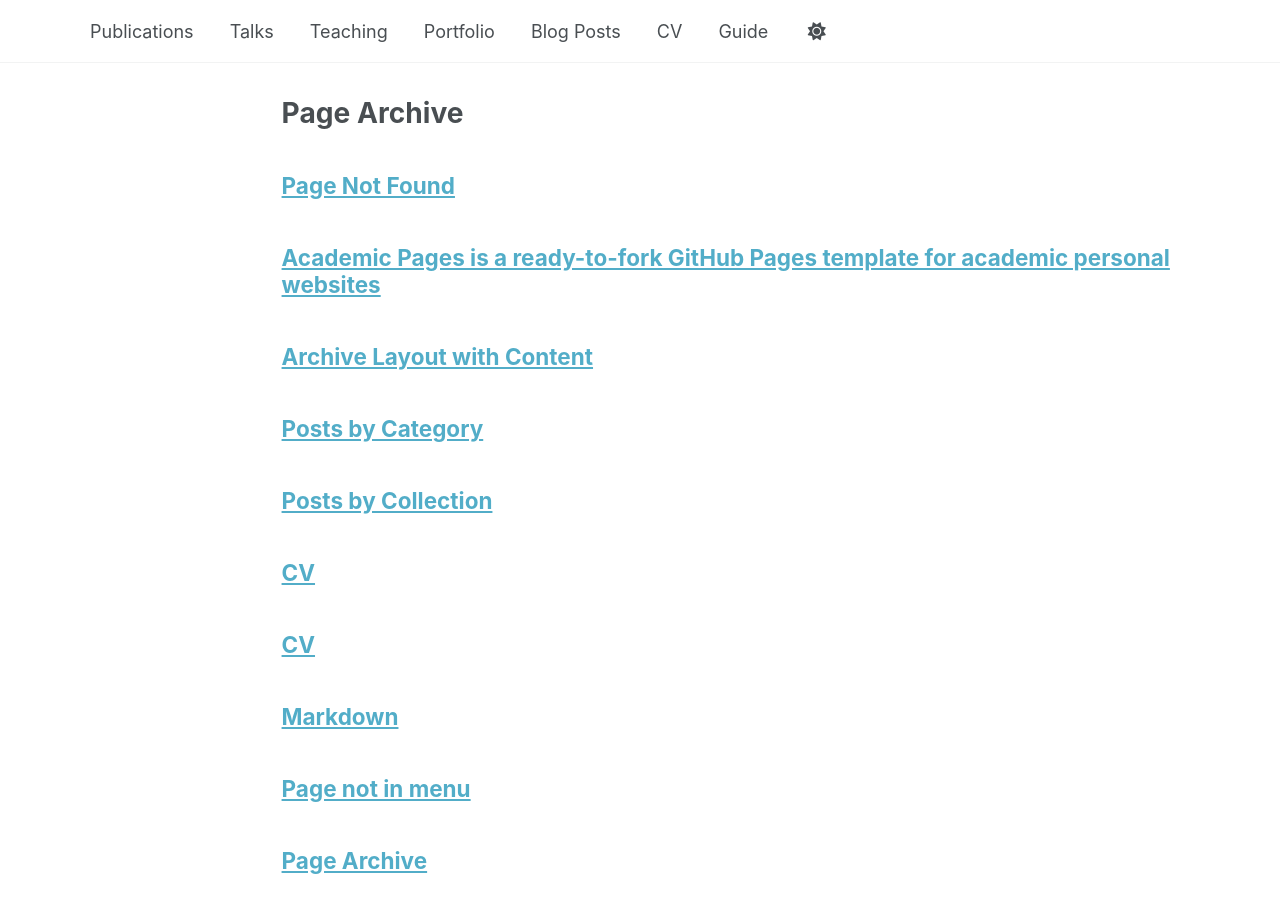
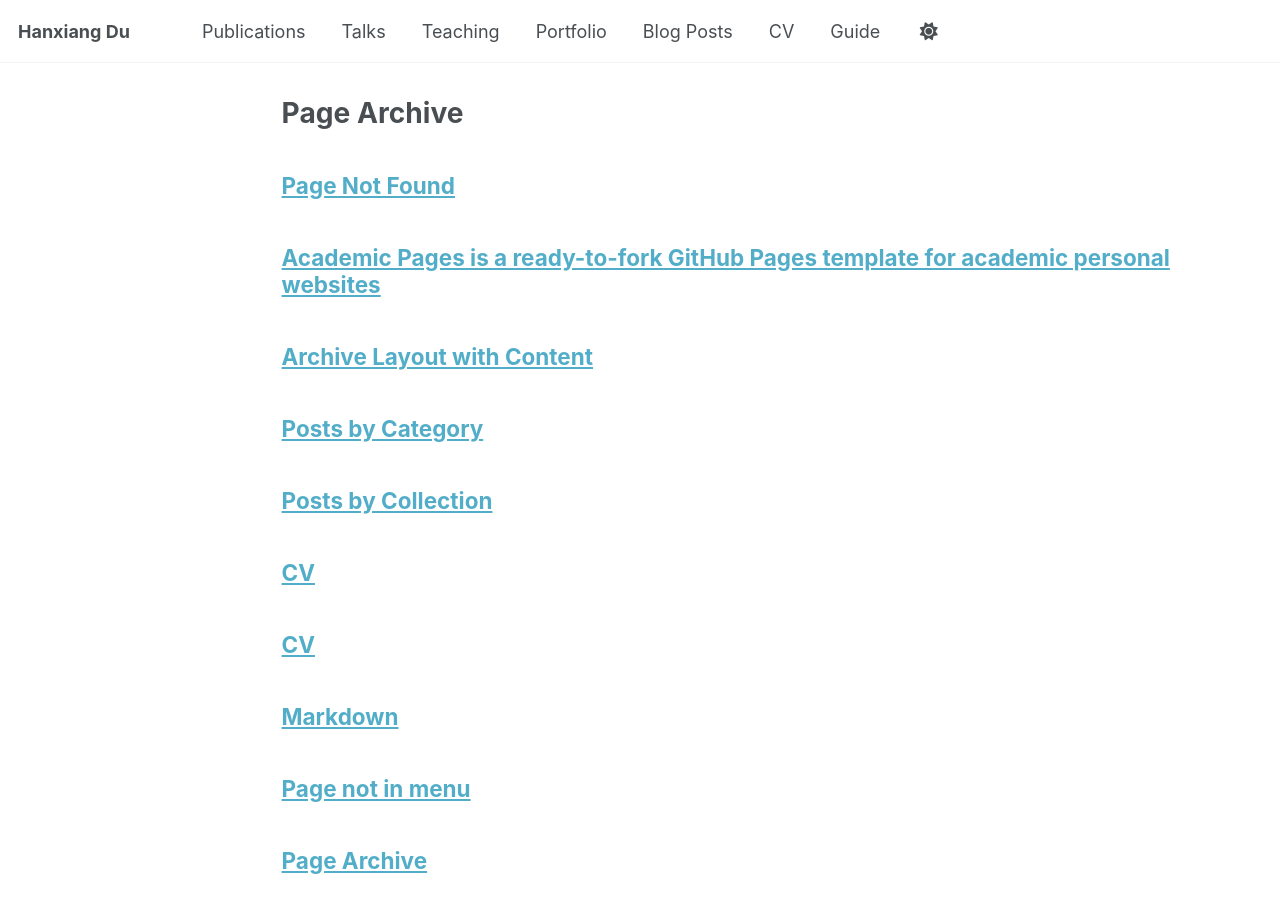
Before and after one commit to HXDU/HD.github.io, a Jekyll site: the page built from _pages/page-archive.html, in a window 1280 px wide and 900 px high. Built offline with Jekyll 4.4.1, drawn with Linux system fonts in a browser that asks for light colours; a script that is not in the unit is left out.

Commit message:
Update _config.yml

```diff
--- a/_config.yml
+++ b/_config.yml
@@ -9,7 +9,7 @@
 # Basic Site Settings
 locale                   : "en-US"
 site_theme               : "default" # Currently available options are "default", "air"
-title                    : ""
+title                    : "Hanxiang Du"
 title_separator          : "-"
 name                     : &name "Hanxiang Du"
 description              : &description "personal description"
@@ -22,8 +22,8 @@ repository               : "academicpages/academicpages.github.io"
 #               Additional customization can be done by editing /_includes/author-profile.html
 author:
   # Biographic information
-  avatar           : "profile.png"
-  name             : "Hanxiang Du"
+  avatar           : "hanxiang.png"
+  name             : ""
   pronouns         : # example: "she/her"
   bio              : "Assistant Professor"
   location         : "Washington, United States"
```
